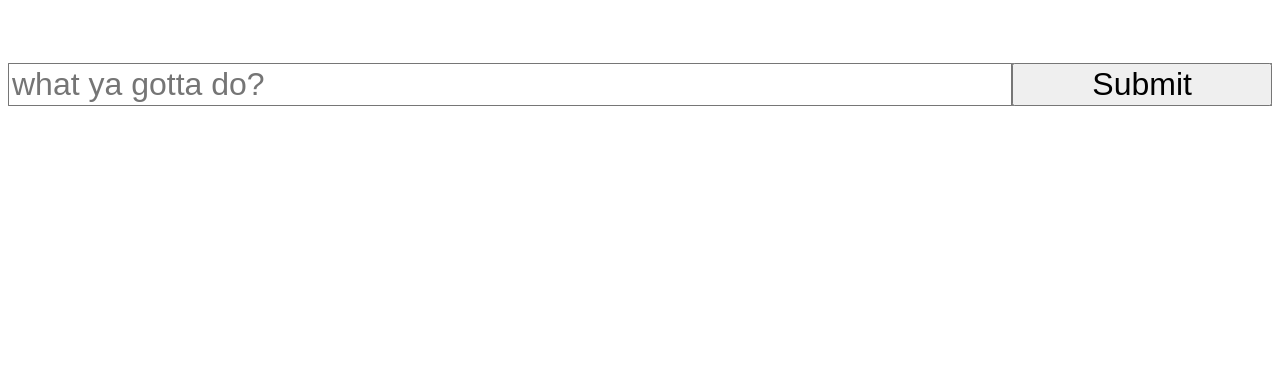
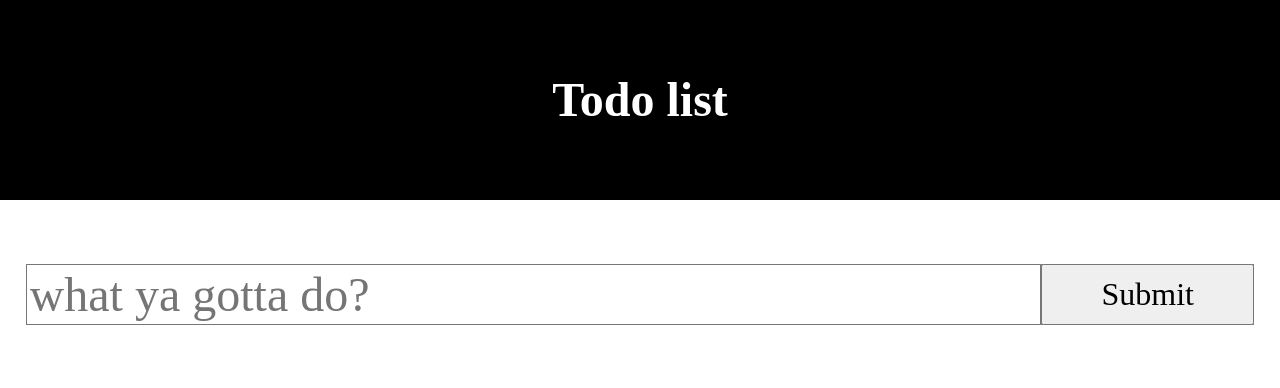
Before and after one commit to vvictorious/mobile_todo_list, a PHP site: page / in a window 1280 px wide. Shown: the top 388 px of the page. Run offline with PHP 8.4, Linux system fonts and the light colour scheme.

Commit message:
time to start the js

```diff
--- a/css/app.css
+++ b/css/app.css
@@ -1,9 +1,19 @@
 * {
 	box-sizing: border-box;
+	font-family: futura;
+	margin: 0;
+}
+
+.main-heading {
+	line-height: 200px;
+	text-align: center;
+	font-size: 3rem;
+	background-color: black;
+	color: white
 }
 
 #register {
-	margin-top: 5%;
+	margin: 5% 2%;
 	display: flex;
 	justify-content: center;
 	background-color: gray;
@@ -13,14 +23,10 @@
 
 form input {
 	flex-grow: 4;
-	font-size: 2rem;
+	font-size: 3rem;
  }
 
  form button {
  	flex-grow: 1;
  	font-size: 2rem;
  }
-
-.submit-button {
-
-}
--- a/index.html
+++ b/index.html
@@ -7,11 +7,18 @@
 </head>
 <body>
 	<header>
+		<h1 class="main-heading">Todo list</h1>
 		<form id="register">
 			<input class="form-input" type="text" name="name" placeholder="what ya gotta do?">
 			<button class="submit_button" type="submit" name="submit" value="submit">Submit</button>
 		</form>
 	</header>
+
+	<section>
+		<ul class="todo-list">
+
+		</ul>
+	</section>
 	<script type="text/javascript" src="app.js"></script>
 </body>
 </html>
```
